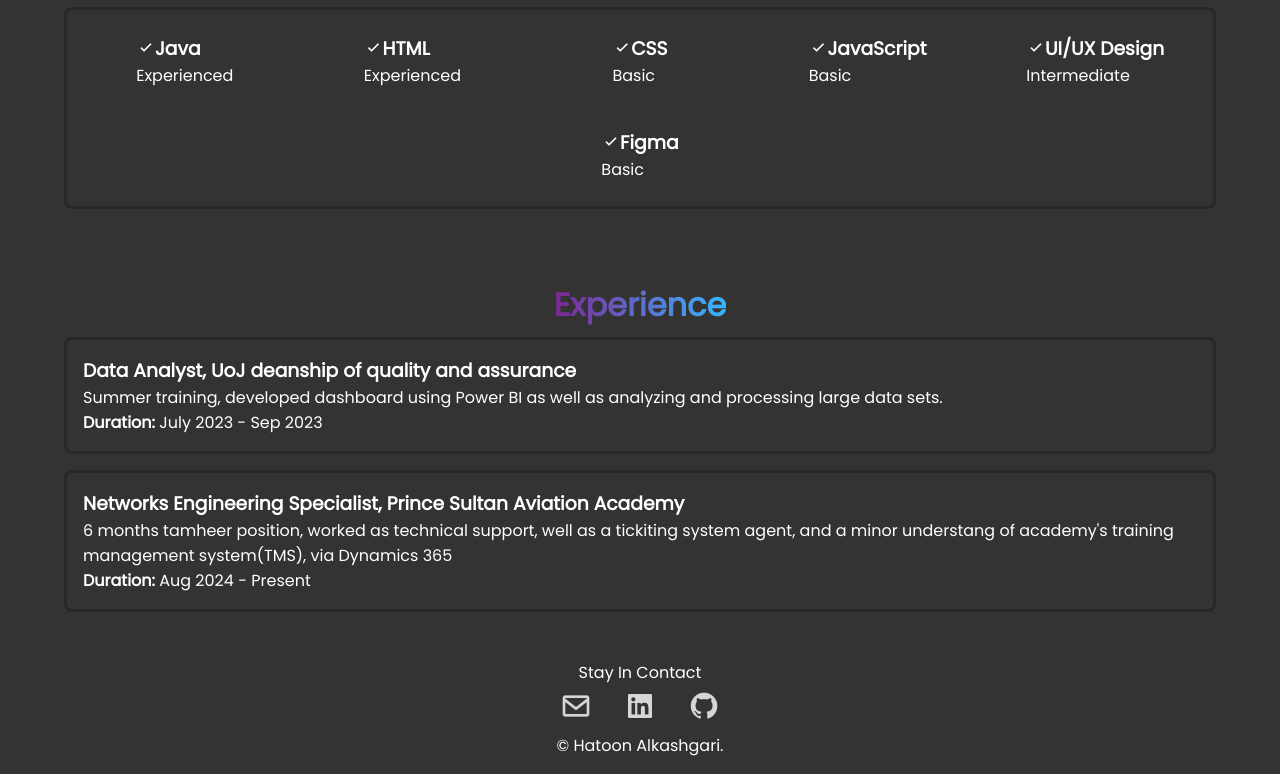
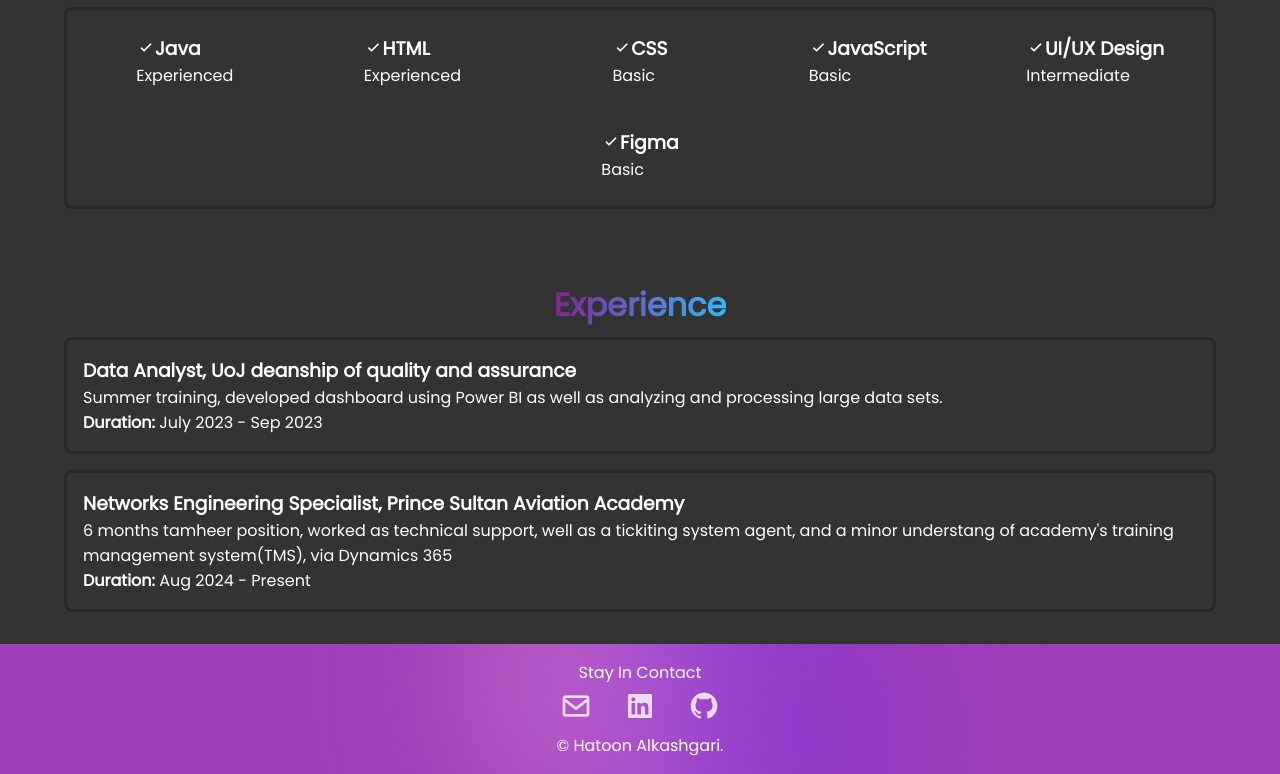
Before and after one commit to HatoonKash/Portfolio, a plain HTML site: page index.html in a window 1280 px wide. Shown: the part 2113-2887 px from the top of the page. Drawn offline with nearby package versions, Linux system fonts and the light colour scheme.

Commit message:
second commtit

```diff
--- a/style.css
+++ b/style.css
@@ -344,7 +344,7 @@ article{
 
 /* Footer */
 footer {
-    background-image: url(navbar_background.png);
+    background-image: url(./files/navbar_background.png);
     color: #fff;
     text-align: center;
     padding: 1em 0;
```
